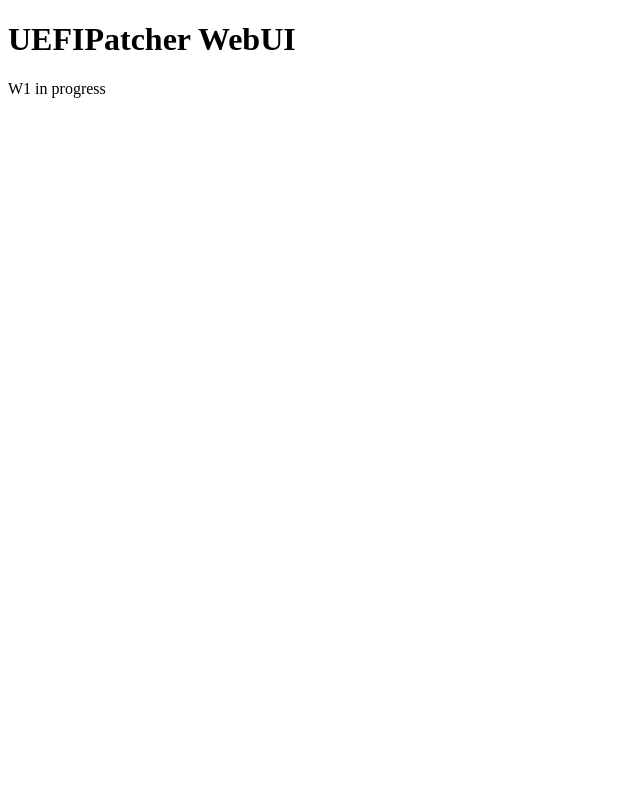
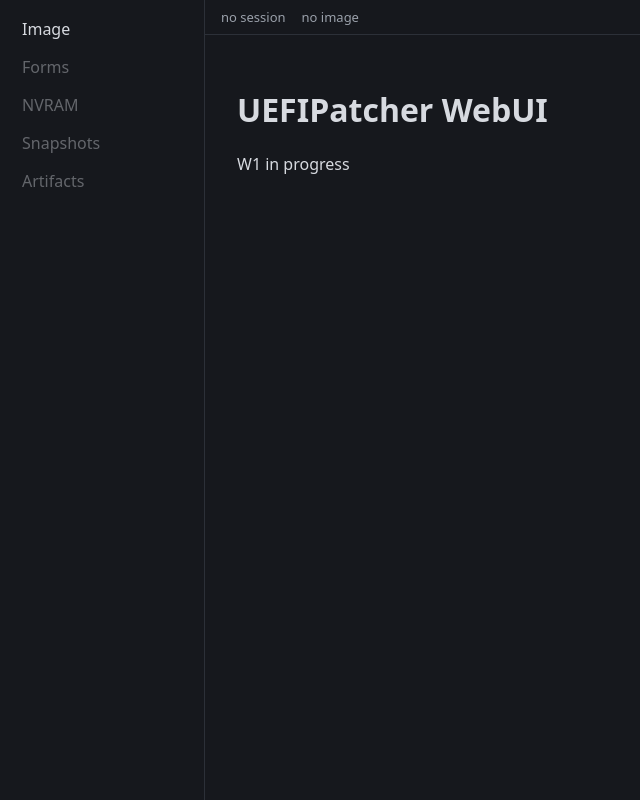
Before and after one commit to wipe-coading-survivors/UEFIPatcher, a SvelteKit app in the folder webui/: page / in a window 1280 px wide. Shown: the whole page, without its empty margins (0-640 px from the left). Built offline with nearby package versions, Linux system fonts and the light colour scheme; no server answers.

Commit message:
feat(webui): shell — sidebar-навигация (Image активна, W2/W3 disabled) + status-bar (спека webui-parity §WebUI)

```diff
--- a/webui/src/routes/+layout.svelte
+++ b/webui/src/routes/+layout.svelte
@@ -1,8 +1,16 @@
 <script lang="ts">
+    import './app.css';
     import { appState } from '$lib/state.svelte';
     import { createSession } from '$lib/api';
     import { onMount } from 'svelte';
     let { children } = $props();
+    const sections = [
+        { id: 'image', label: 'Image', ready: true },
+        { id: 'forms', label: 'Forms', ready: false },
+        { id: 'nvar', label: 'NVRAM', ready: false },
+        { id: 'snapshots', label: 'Snapshots', ready: false },
+        { id: 'artifacts', label: 'Artifacts', ready: false },
+    ];
     onMount(async () => {
         if (!appState.sessionId) {
             try {
@@ -14,4 +22,24 @@
     });
 </script>
 
-{@render children?.()}
+<div class="shell">
+    <nav aria-label="sections">
+        {#each sections as s}
+            {#if s.ready}
+                <a href="/image">{s.label}</a>
+            {:else}
+                <span aria-disabled="true" title="not in W1">{s.label}</span>
+            {/if}
+        {/each}
+    </nav>
+    <div class="main">
+        <header>
+            <span id="status-session">
+                {appState.sessionId ? `session ${appState.sessionId.slice(0, 8)}` : 'no session'}
+            </span>
+            <span id="status-image">{appState.imageId ?? 'no image'}</span>
+            {#if appState.pending}<span id="status-pending" title="pending actions">●</span>{/if}
+        </header>
+        <main>{@render children?.()}</main>
+    </div>
+</div>
--- /dev/null
+++ b/webui/src/routes/app.css
@@ -0,0 +1,10 @@
+:root { color-scheme: dark; }
+body { margin: 0; font-family: system-ui, sans-serif; background: #16181d; color: #d7dae0; }
+.shell { display: flex; min-height: 100vh; }
+nav { width: 180px; padding: 12px; border-right: 1px solid #2c3038; display: flex; flex-direction: column; gap: 4px; }
+nav a, nav span { padding: 6px 10px; border-radius: 6px; text-decoration: none; color: #d7dae0; }
+nav a:hover { background: #23262e; }
+nav span[aria-disabled='true'] { opacity: 0.4; cursor: not-allowed; }
+.main { flex: 1; display: flex; flex-direction: column; }
+header { display: flex; gap: 16px; padding: 8px 16px; border-bottom: 1px solid #2c3038; font-size: 13px; color: #9aa0aa; }
+main { flex: 1; padding: 16px; }
--- /dev/null
+++ b/webui/src/routes/image/+page.svelte
@@ -0,0 +1 @@
+<p>Image section: W1 landing приходит в следующей задаче.</p>
```
Also changed, not shown: webui/vitest.config.ts (+8 -1 lines), 1 other file (tests, documents, lock files or other folders).
